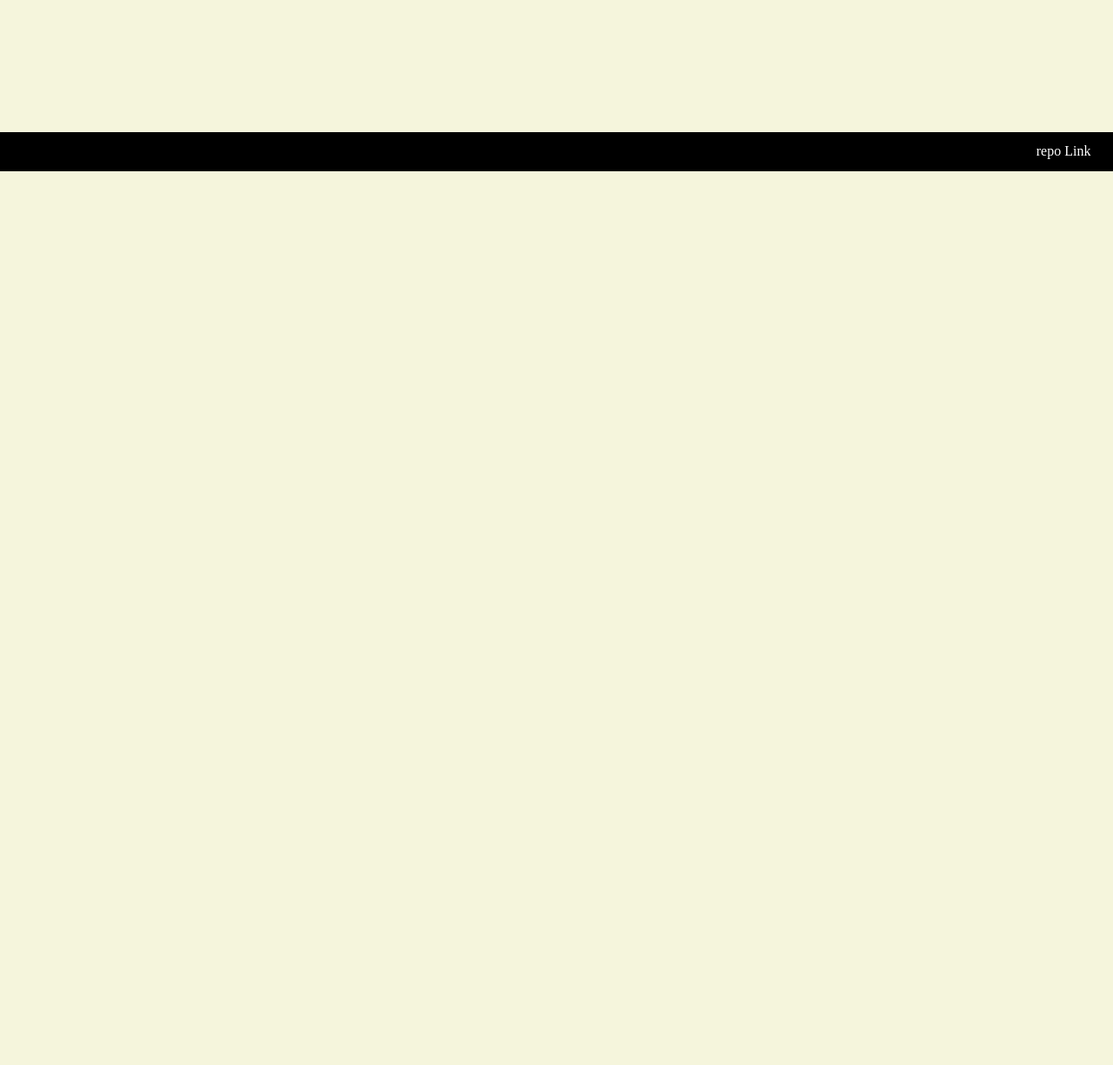
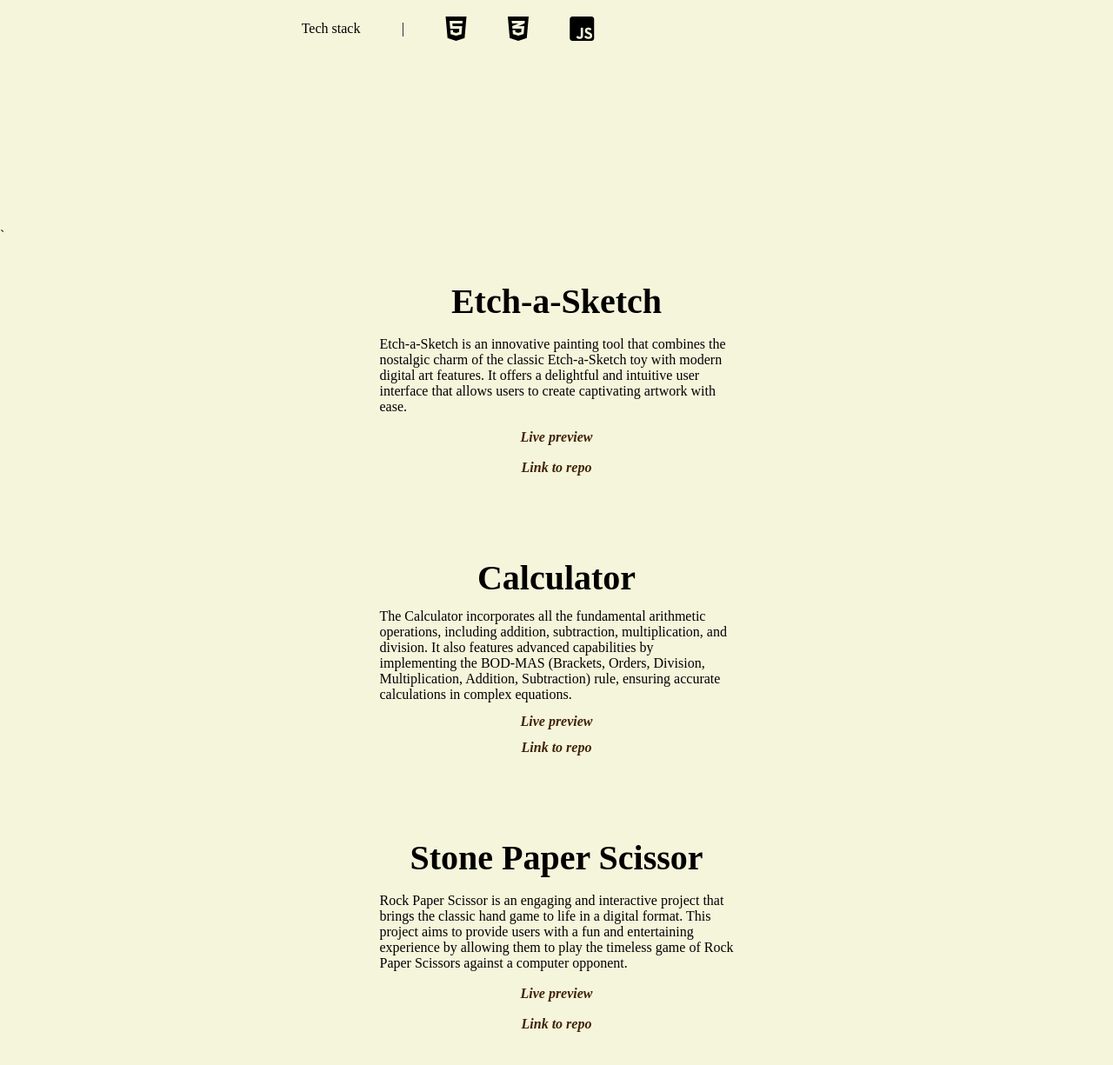
Before and after one commit to qrex19/personal-website, a plain HTML site: page index.html in a window 1280 px wide. Shown: the part 603-1828 px from the top of the page at 87% size. Before the commit the page ends 800 px from the top, so only its background shows below. Drawn offline with Linux system fonts and the light colour scheme.

Commit message:
added projects section and smooth scrolling to the web page

```diff
--- a/index.html
+++ b/index.html
@@ -21,11 +21,11 @@
                 <p id="name">Nishant Jha</p>
             </div>
             <div class="navbar-right">
-                <p id="home">Home</p>
+                <a href="#bod" id="home">Home</a>
                 <p id="line">|</p>
                 <a href="https://resume.io/r/7qQrhJsrT" id="resume">Resume</a>
                 <p id="line">|</p>
-                <p id="projects">Projects</p>
+                <a href="#title" id="projects">Projects</a>
                 <p id="line">|</p>
                 <a href="mailto:nishanttjhaa25@gmail.com" id="contact">Contact</a>
             </div>
@@ -34,7 +34,7 @@
 
     </div>
 
-    <div class="body-container">
+    <div id="bod" class="body-container">
 
         <div class="body-box">
 
@@ -68,11 +68,54 @@
 
 
 
+    </div>`
+
+
+    <div class="resume-container">
+
+        <div class="etch-a-sketch-box">
+
+            <p id="title">Etch-a-Sketch</p>
+            <p id="description">Etch-a-Sketch is an innovative painting tool that combines the nostalgic charm of the classic Etch-a-Sketch toy with modern digital art features. It offers a delightful and intuitive user interface that allows users to create captivating artwork with ease.</p>
+            <div class="live-preview-container">
+                <a id="live-preview" href="https://qrex19.github.io/etch-a-sketch/">Live preview</a>
+            </div>
+            <div class="link-to-repo-container">
+                <a id="link-to-repo" href="https://github.com/qrex19/etch-a-sketch.git">Link to repo</a>
+            </div>
+
+        </div>
+
+        <div class="etch-a-sketch-box">
+
+            <p id="title">Calculator</p>
+            <p id="description">The Calculator incorporates all the fundamental arithmetic operations, including addition, subtraction, multiplication, and division. It also features advanced capabilities by implementing the BOD-MAS (Brackets, Orders, Division, Multiplication, Addition, Subtraction) rule, ensuring accurate calculations in complex equations.</p>
+            <div class="live-preview-container">
+                <a id="live-preview" href="https://qrex19.github.io/Calculator/">Live preview</a>
+            </div>
+            <div class="link-to-repo-container">
+                <a id="link-to-repo" href="https://github.com/qrex19/Calculator.git">Link to repo</a>
+            </div>
+
+        </div>
+
+        <div class="etch-a-sketch-box">
+
+            <p id="title">Stone Paper Scissor</p>
+            <p id="description">Rock Paper Scissor is an engaging and interactive project that brings the classic hand game to life in a digital format. This project aims to provide users with a fun and entertaining experience by allowing them to play the timeless game of Rock Paper Scissors against a computer opponent.</p>
+            <div class="live-preview-container">
+                <a id="live-preview" href="https://qrex19.github.io/Rock-Paper-Scissor/">Live preview</a>
+            </div>
+            <div class="link-to-repo-container">
+                <a id="link-to-repo" href="https://github.com/qrex19/Rock-Paper-Scissor.git">Link to repo</a>
+            </div>
+
+        </div>
+
+
+
     </div>
 
-    <div class="bottom">
-        <a id="repo-link" href="https://github.com/qrex19/personal-website.git">repo Link</a>
-    </div>
 
 </body>
 </html>
--- a/style.css
+++ b/style.css
@@ -1,6 +1,10 @@
 * {
     /* border: 1px solid black; */
     margin: 0px;
+}
+
+html {
+    scroll-behavior: smooth;
 }
 
 body {
@@ -17,7 +21,6 @@ body {
     align-items: center;
     background-color: #FFEADD;
     box-shadow: rgba(100, 100, 111, 0.2) 0px 7px 29px 0px;
-    position: fixed;
 
 }
 
@@ -38,6 +41,7 @@ body {
 #name, #home, #resume, #projects, #contact {
     font-family:'Times New Roman', Times, serif;
     font-weight: bold;
+    color: black;
 }
 
 .body-container {
@@ -125,17 +129,6 @@ body {
     color: black;
 }
 
-.bottom {
-    width: 100%;
-    height: 45px;
-    position: fixed;
-    bottom: 0;
-    background-color: black;
-    display: flex;
-    align-items: center;
-    justify-content: right;
-}
-
 #leetcode-icon {
     height: 28px;
 }
@@ -144,10 +137,58 @@ body {
     cursor: pointer;
 }
 
-.bottom #repo-link {
+.resume-container {
+    display: flex;
+    flex-wrap: wrap;
+    justify-content: space-around;
+    align-items: center;
+    width: 100%;
+    height: 120vh;
+
+}
+
+.etch-a-sketch-box {
+    width: 60%;
+}
+
+#title {
+    font-size: 250%;
+    font-weight: bold;
+    margin-bottom: 10px;
+}
+
+#description {
+    width: 53%;
+    margin-bottom: 10px;
+}
+
+.live-preview-container, .link-to-repo-container {
+    width: max-content;
+    margin-bottom: 10px;
+}
+
+.etch-a-sketch-box {
+    border-radius: 20px;
+    display: flex;
+    flex-direction: column;
+    justify-content: space-around;
+    align-items: center;
+    transition-duration: 0.5s;
+    height: 240px;
+}
+
+.etch-a-sketch-box:hover {
+    /* background-color: #ffffff; */
+    box-shadow: rgba(0, 0, 0, 0.35) 0px 5px 15px;
+}
+
+#live-preview, #link-to-repo {
     text-decoration: none;
-    color: white;
-    position: relative;
-    bottom: 1%;
-    right: 2%;
+    color: #3F2305;
+    font-weight: bold;
+    font-style: italic;
 }
+
+#projects {
+    color: black;
+}
```
